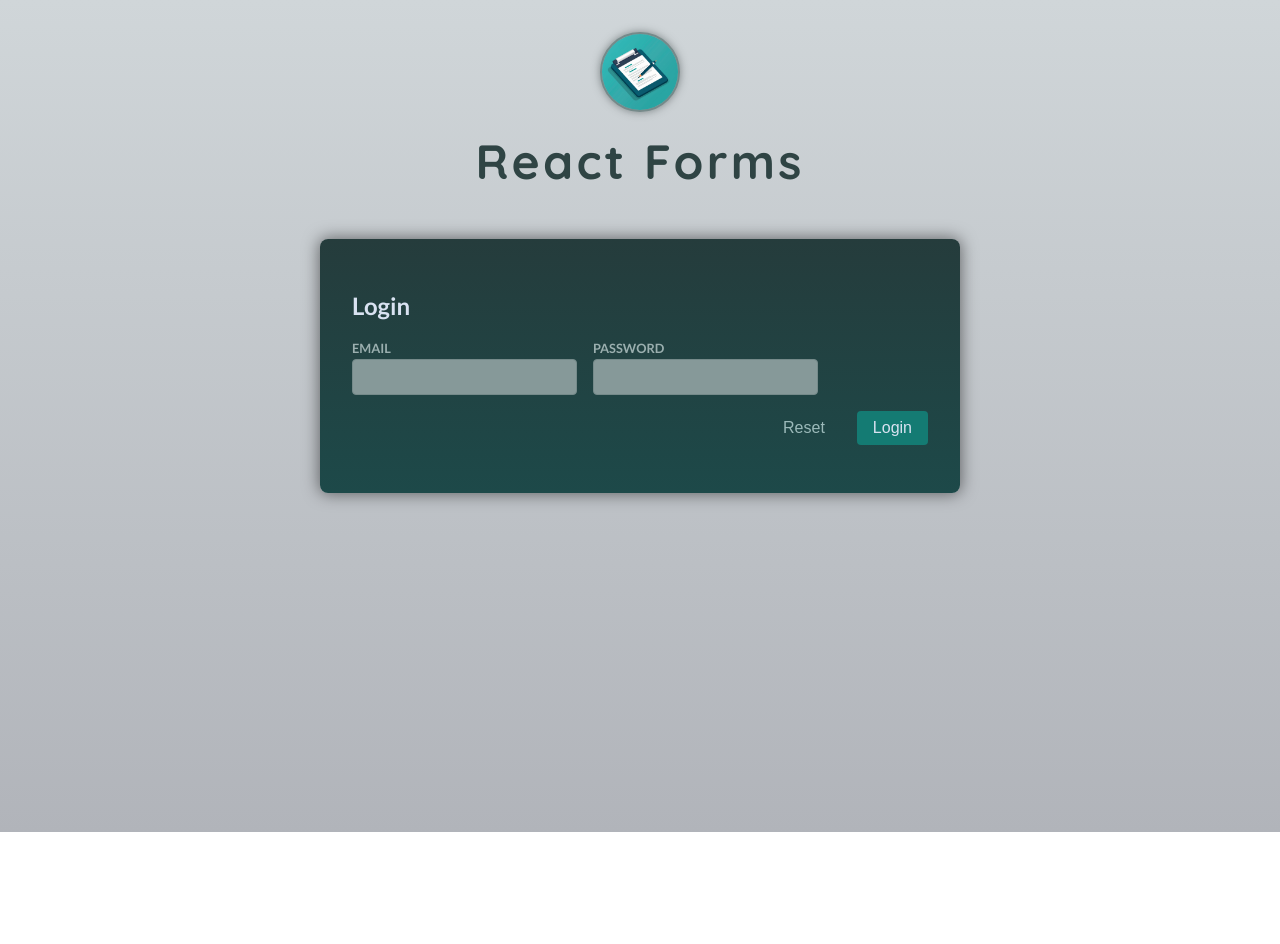
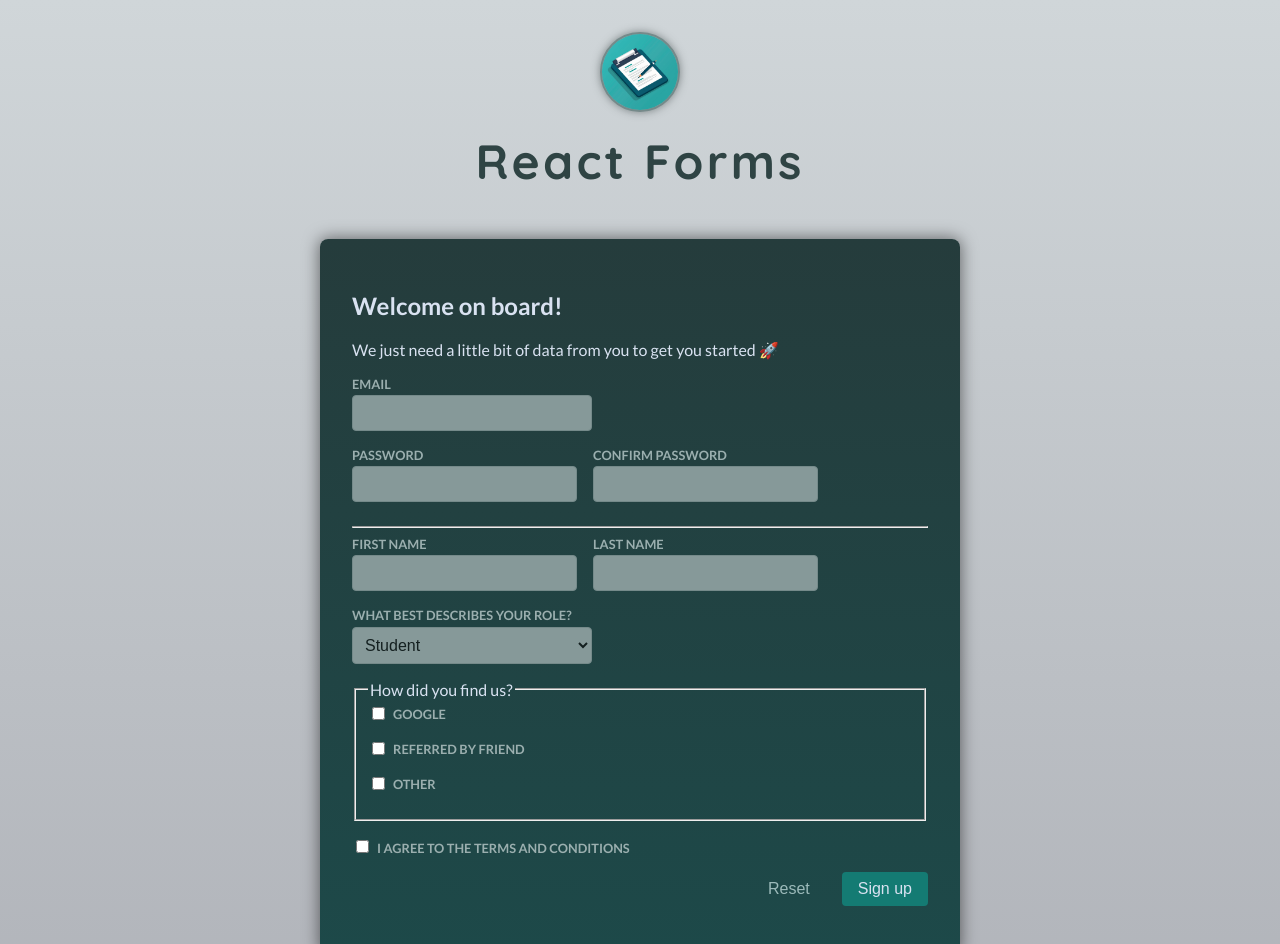
Before and after one commit to richardborgesdev/react-19-academind-working-with-forms-2025, a React (Vite) app: page / in a window 1280 px wide. Shown: the top 944 px of the page. Before the commit the page ends 832 px from the top, so only its background shows below. Built offline with nearby package versions, Linux system fonts and the light colour scheme.

Commit message:
chore: using native form validation

```diff
--- a/src/App.jsx
+++ b/src/App.jsx
@@ -8,7 +8,7 @@
     <>
       <Header />
       <main>
-        <Login />
+        <Signup />
       </main>
     </>
   );
--- a/src/components/Signup.jsx
+++ b/src/components/Signup.jsx
@@ -18,7 +18,7 @@
 
       <div className="control">
         <label htmlFor="email">Email</label>
-        <input id="email" type="email" name="email" />
+        <input id="email" type="email" name="email" required />
       </div>
 
       <div className="control-row">
@@ -33,6 +33,8 @@
             id="confirm-password"
             type="password"
             name="confirm-password"
+            required
+            minLength={8}
           />
         </div>
       </div>
@@ -92,8 +94,13 @@
 
       <div className="control">
         <label htmlFor="terms-and-conditions">
-          <input type="checkbox" id="terms-and-conditions" name="terms" />I
-          agree to the terms and conditions
+          <input
+            type="checkbox"
+            id="terms-and-conditions"
+            name="terms"
+            required
+          />
+          I agree to the terms and conditions
         </label>
       </div>
 
```
